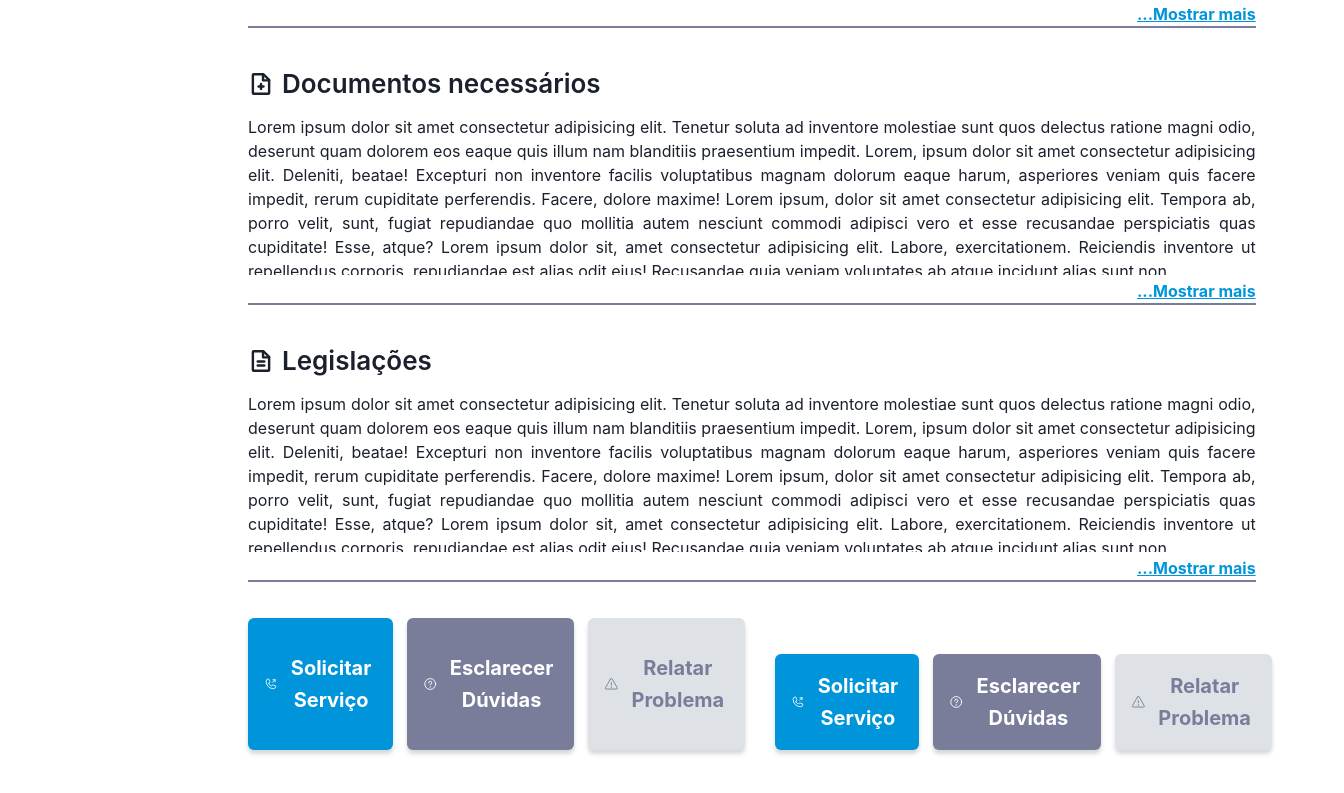
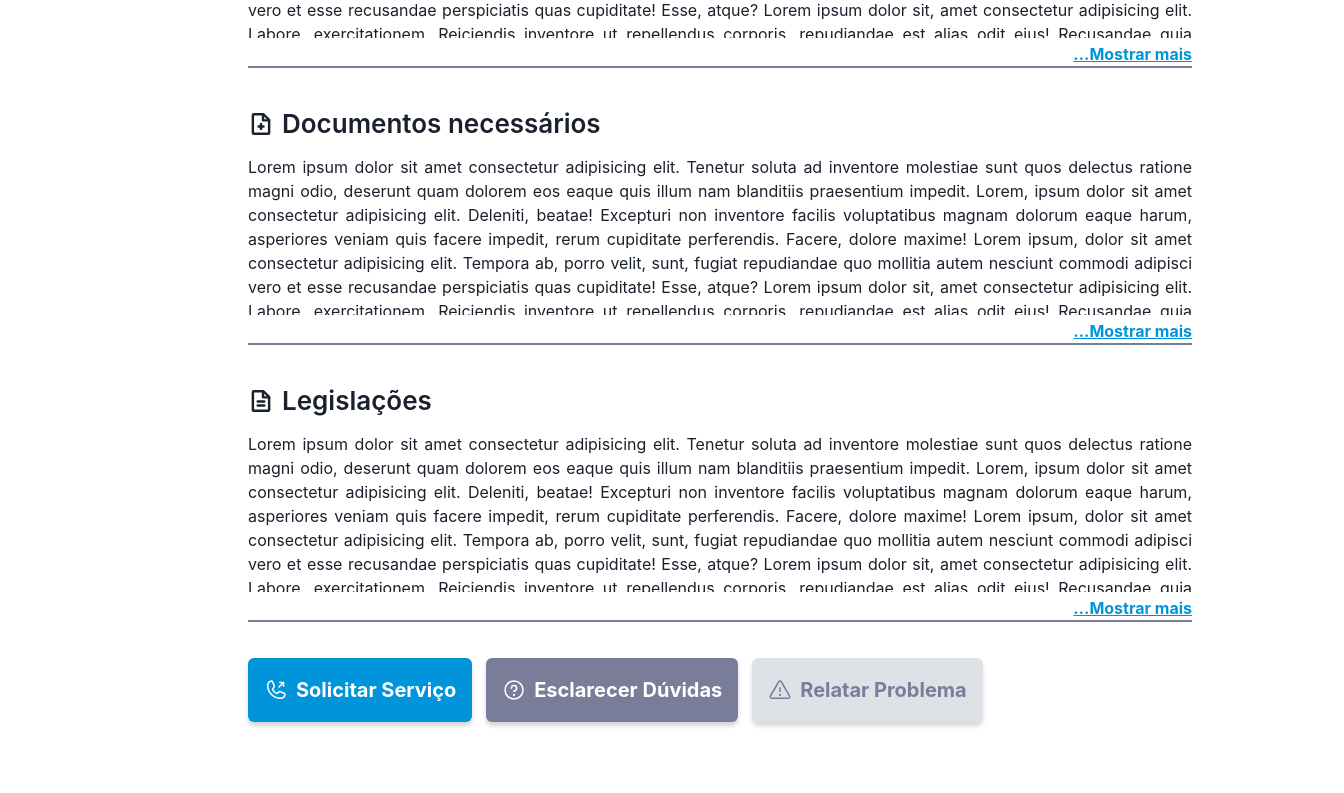
Before and after one commit to CharlieBellow/GLPI-react-components, a React (Create React App) app: page /ServiceLetter in a window 1280 px wide. Shown: the part 1445-2238 px from the top of the page, 1344 px wide, since content can reach past the window. Built offline with nearby package versions, Linux system fonts and the light colour scheme; the HTML template or start-up script is replaced by a standard one.

Commit message:
adding improvements to the floating button

```diff
--- a/src/Pages/ServiceLetter/CardServiceLetter.tsx
+++ b/src/Pages/ServiceLetter/CardServiceLetter.tsx
@@ -15,7 +15,7 @@ export function CardServiceLetter(props: CardServiceLetterProps) {
 	const [floatingButton, setFloatingButton] = useState(false);
 
 	const changeFloatingButton = () => {
-		if (window.scrollY >= 80) {
+		if ((window.screen.width <= 1023) && window.scrollY >= 80) {
 			setFloatingButton(true);
 		} else {
 			setFloatingButton(false);
@@ -31,7 +31,7 @@ export function CardServiceLetter(props: CardServiceLetterProps) {
 				<h3 className="pt-4 font-medium ml-4 text-3xl lg:text-4xl lg:flex">
 					{props.serviceTitle}
 				</h3>
-				<div className="fixed top-[630px] right-2 lg:right-22 lg:top-202">
+				<div className="fixed lg:relative top-[630px] right-2 lg:right-4 lg:top-0">
 					<Button
 							title={floatingButton ? "" : "Solicitar serviço"}
 							theme="withIcon"
@@ -43,23 +43,6 @@ export function CardServiceLetter(props: CardServiceLetterProps) {
 				infos={ServicesList}
 			/>
 			<div className="ml-4 mt-9 flex gap-3.5 lg:visible invisible">
-				<Button
-					title="Solicitar Serviço"
-					theme="primaryActionWithIcon"
-					icon={<Icon.PhoneOutgoing size={24} />}
-				/>
-				<Button
-					title="Esclarecer Dúvidas"
-					theme="secondaryActionWithIcon"
-					icon={<Icon.Question size={24} />}
-				/>
-				<Button
-					title="Relatar Problema"
-					theme="tertiaryActionWithIcon"
-					icon={<Icon.Warning size={24} />}
-
-				/>
-				<div className="ml-4 mt-9 flex gap-3.5 lg:visible invisible">
 					<Button
 						title="Solicitar Serviço"
 						theme="primaryActionWithIcon"
@@ -75,7 +58,6 @@ export function CardServiceLetter(props: CardServiceLetterProps) {
 						theme="tertiaryActionWithIcon"
 						icon={<Icon.Warning size={24} />}
 					/>
-				</div>
 			</div>
 		</div>
 	);
```
